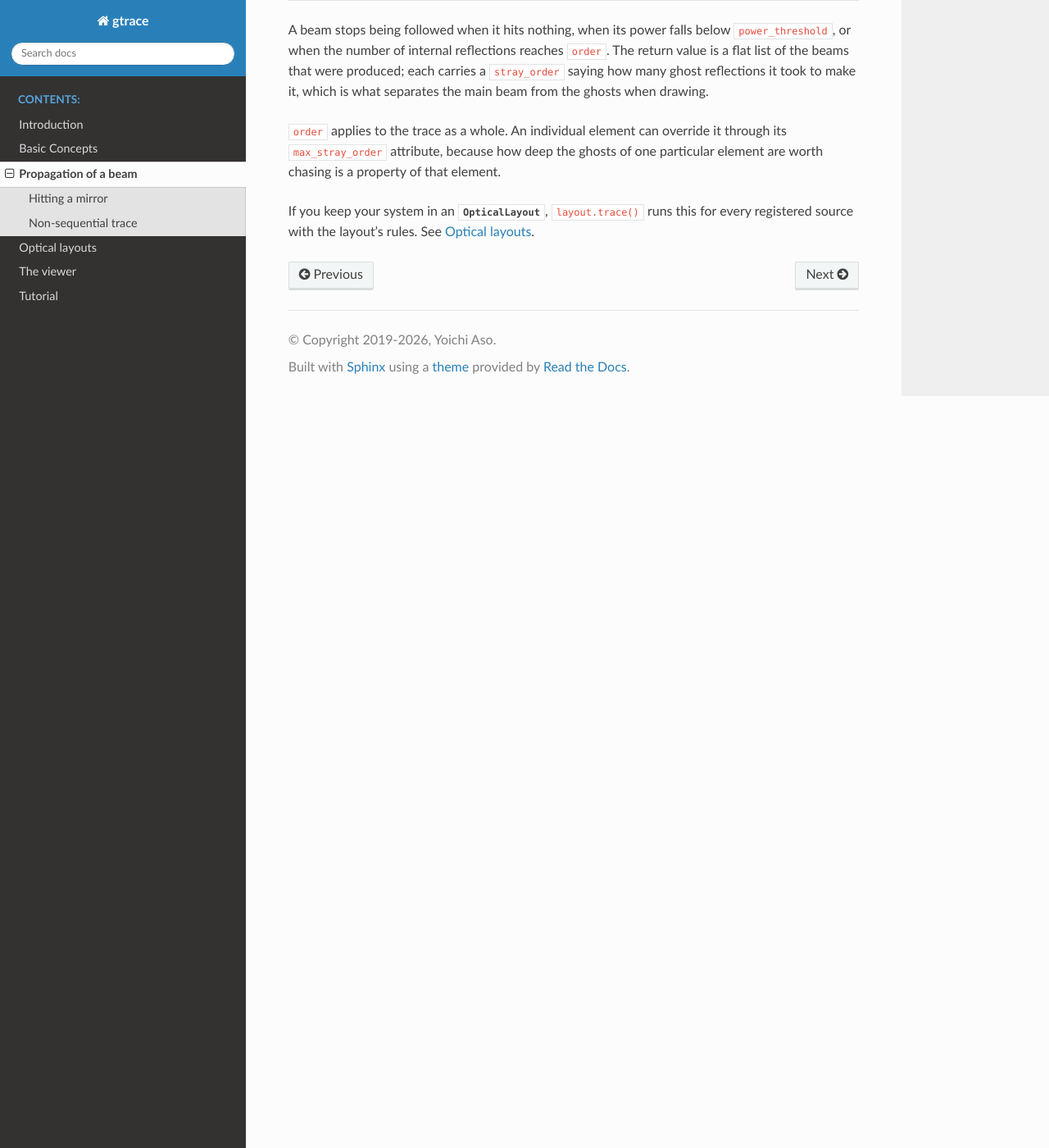
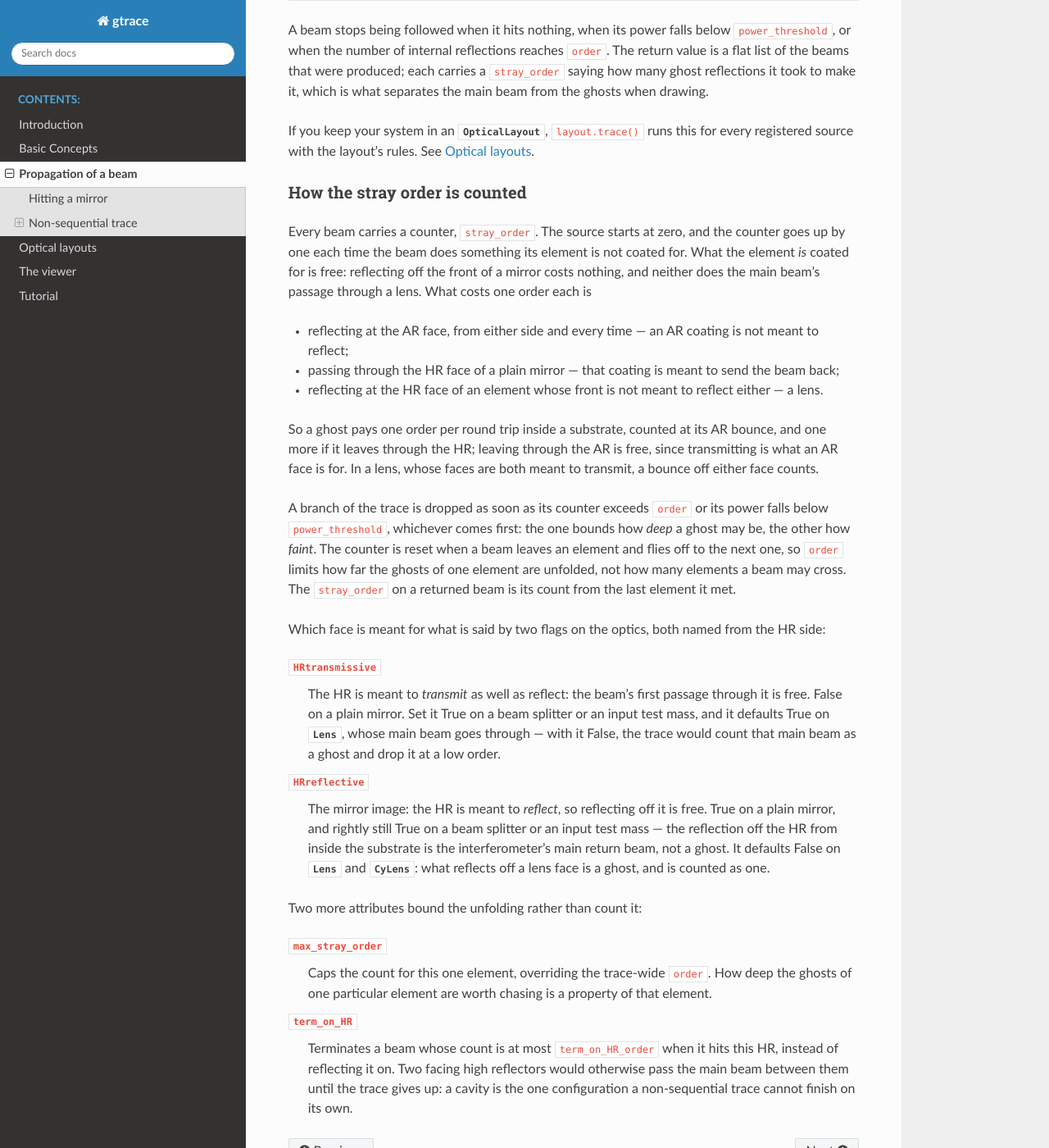
Before and after one commit to asoy01/gtrace, a Sphinx documentation site: the page built from docs/source/propagation.rst, in a window 1280 px wide and 1400 px high, scrolled down 1277 px. Shown: the whole window at 82% size. Built offline with Sphinx 7.4.7 and the Read the Docs theme 3.1.0, drawn with Linux system fonts in a browser that asks for light colours.

Commit message:
Say in the docs how the stray order is counted
The tracing pages named order and stray_order but never said what
raises the count: which interactions are ghosts, that the counter
resets when a beam crosses to the next element, and which attributes
of an optics govern it. A new subsection under Non-sequential trace
lays this out - the free and the costly interactions, the pruning
against order and power_threshold, and the four attributes
(HRtransmissive, HRreflective, max_stray_order, term_on_HR) - and
the lens and layout pages point at it.

Co-Authored-By: Claude Fable 5 <noreply@anthropic.com>

```diff
--- a/docs/source/basic_concepts.rst
+++ b/docs/source/basic_concepts.rst
@@ -124,6 +124,8 @@ Both faces reflect nothing by default, so a lens makes no ghost beams. A real le
     L = Lens(f=500*mm, Refl_HR=0.005, Trans_HR=0.995,
              Refl_AR=0.005, Trans_AR=0.995)
 
+The ghosts so ordered are counted as ghosts: a reflection off either face of a lens raises the beam's stray order, where the reflection off a mirror's HR does not. See :ref:`stray-order`.
+
 The focal length is not stored. Reading ``f`` computes it from the curvatures, the thickness and the index as they stand, and assigning to it reshapes the faces to match, keeping the shape of the lens and leaving it where it is. Tuning a lens against a mode matching target is therefore a loop::
 
     for f in np.arange(150, 400, 10)*mm:
--- a/docs/source/layout.rst
+++ b/docs/source/layout.rst
@@ -72,7 +72,7 @@ Tracing rules
 ``open_beam_length``
     How long a beam that hits nothing is drawn. Defaults to 1.0.
 
-``order`` is a property of the trace as a whole. How deep the ghosts of *one particular element* are worth chasing is a property of that element, so it lives there instead, as the ``max_stray_order`` attribute of the optics.
+``order`` is a property of the trace as a whole. How deep the ghosts of *one particular element* are worth chasing is a property of that element, so it lives there instead, as the ``max_stray_order`` attribute of the optics. What raises a beam's stray order in the first place, and the flags that say which face of an element is meant for what, are described in :ref:`stray-order`.
 
 Drawing options
 ----------------
--- a/docs/source/propagation.rst
+++ b/docs/source/propagation.rst
@@ -30,6 +30,35 @@ Following every beam by hand is fine for a handful of surfaces, but a real layou
 
 A beam stops being followed when it hits nothing, when its power falls below ``power_threshold``, or when the number of internal reflections reaches ``order``. The return value is a flat list of the beams that were produced; each carries a ``stray_order`` saying how many ghost reflections it took to make it, which is what separates the main beam from the ghosts when drawing.
 
-``order`` applies to the trace as a whole. An individual element can override it through its ``max_stray_order`` attribute, because how deep the ghosts of one particular element are worth chasing is a property of that element.
+If you keep your system in an :py:class:`OpticalLayout<gtrace.layout.OpticalLayout>`, ``layout.trace()`` runs this for every registered source with the layout's rules. See :doc:`layout`.
 
-If you keep your system in an :py:class:`OpticalLayout<gtrace.layout.OpticalLayout>`, ``layout.trace()`` runs this for every registered source with the layout's rules. See :doc:`layout`.
+.. _stray-order:
+
+How the stray order is counted
+~~~~~~~~~~~~~~~~~~~~~~~~~~~~~~~
+
+Every beam carries a counter, ``stray_order``. The source starts at zero, and the counter goes up by one each time the beam does something its element is not coated for. What the element *is* coated for is free: reflecting off the front of a mirror costs nothing, and neither does the main beam's passage through a lens. What costs one order each is
+
+- reflecting at the AR face, from either side and every time — an AR coating is not meant to reflect;
+- passing through the HR face of a plain mirror — that coating is meant to send the beam back;
+- reflecting at the HR face of an element whose front is not meant to reflect either — a lens.
+
+So a ghost pays one order per round trip inside a substrate, counted at its AR bounce, and one more if it leaves through the HR; leaving through the AR is free, since transmitting is what an AR face is for. In a lens, whose faces are both meant to transmit, a bounce off either face counts.
+
+A branch of the trace is dropped as soon as its counter exceeds ``order`` or its power falls below ``power_threshold``, whichever comes first: the one bounds how *deep* a ghost may be, the other how *faint*. The counter is reset when a beam leaves an element and flies off to the next one, so ``order`` limits how far the ghosts of one element are unfolded, not how many elements a beam may cross. The ``stray_order`` on a returned beam is its count from the last element it met.
+
+Which face is meant for what is said by two flags on the optics, both named from the HR side:
+
+``HRtransmissive``
+    The HR is meant to *transmit* as well as reflect: the beam's first passage through it is free. False on a plain mirror. Set it True on a beam splitter or an input test mass, and it defaults True on :py:class:`Lens<gtrace.optcomp.Lens>`, whose main beam goes through — with it False, the trace would count that main beam as a ghost and drop it at a low order.
+
+``HRreflective``
+    The mirror image: the HR is meant to *reflect*, so reflecting off it is free. True on a plain mirror, and rightly still True on a beam splitter or an input test mass — the reflection off the HR from inside the substrate is the interferometer's main return beam, not a ghost. It defaults False on :py:class:`Lens<gtrace.optcomp.Lens>` and :py:class:`CyLens<gtrace.optcomp.CyLens>`: what reflects off a lens face is a ghost, and is counted as one.
+
+Two more attributes bound the unfolding rather than count it:
+
+``max_stray_order``
+    Caps the count for this one element, overriding the trace-wide ``order``. How deep the ghosts of one particular element are worth chasing is a property of that element.
+
+``term_on_HR``
+    Terminates a beam whose count is at most ``term_on_HR_order`` when it hits this HR, instead of reflecting it on. Two facing high reflectors would otherwise pass the main beam between them until the trace gives up: a cavity is the one configuration a non-sequential trace cannot finish on its own.
```
Also changed, not shown: CHANGELOG.md (+6 -0 lines).
